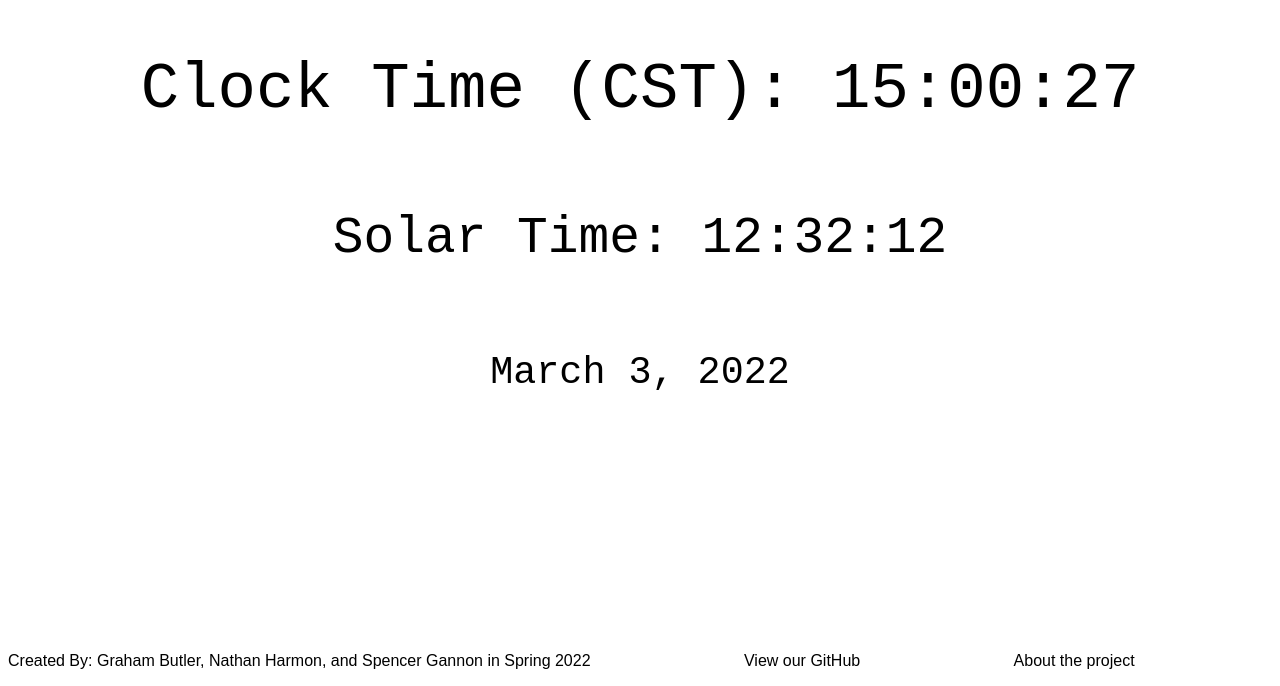
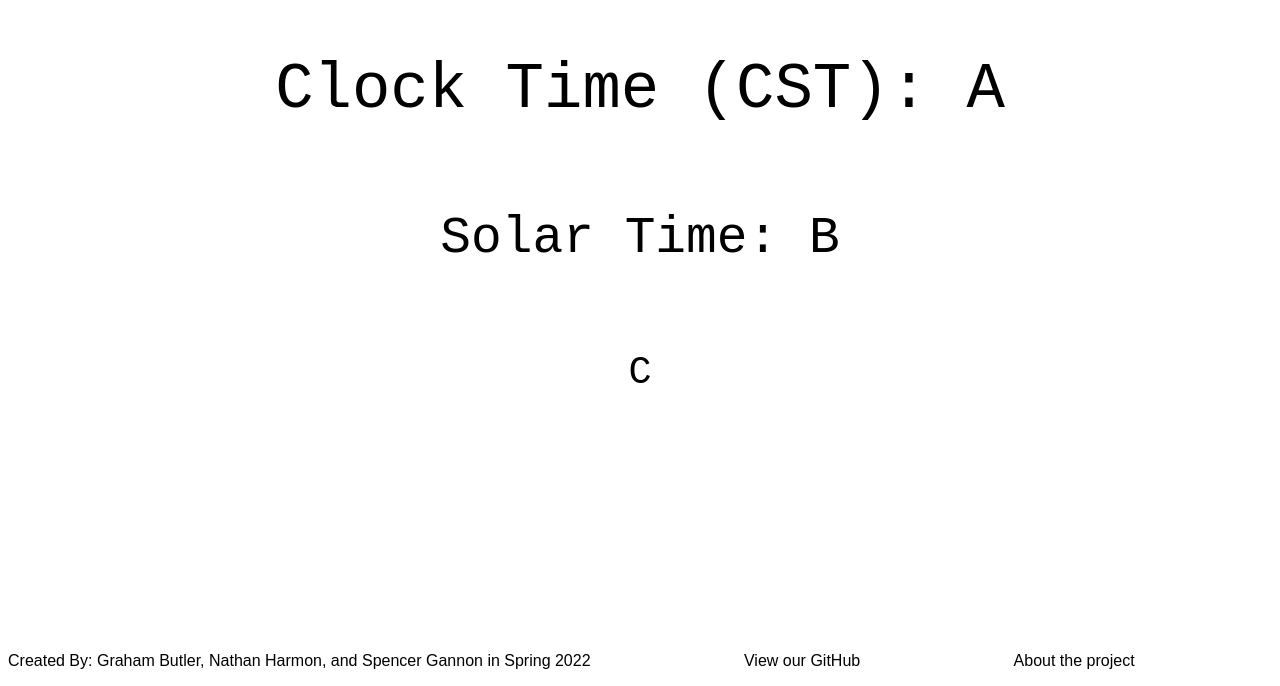
Before and after one commit to s-gannon/time-server-continued, a plain HTML site: page clock/index.html in a window 1280 px wide. Shown: the part 114-800 px from the top of the page. Drawn offline with Linux system fonts and the light colour scheme.

Commit message:
add javascript to modify the appropriate areas of the clock, still need to parse the proper time

```diff
--- a/clock/index.html
+++ b/clock/index.html
@@ -4,15 +4,16 @@
         <meta charset="utf-8">
         <title>Campanile Time Clock</title>
         <link rel="stylesheet" href="style.css">
+        <script src="script.js"></script>
         <!-- TODO: show site favicon -->
     </head>
     <body>
         <main id="time">
             <!-- time inside of the "time datetime" section is for screereader accessibility -->
             <!-- time between the tags is the time visible on the screen -->
-            <span id="time-main"><time datetime="">Clock Time (CST): 15:00:27</time></span>
-            <span id="time-solar"><time datetime="">Solar Time: 12:32:12</time></span>
-            <span id="date"><date date="">March 3, 2022</date></span>
+            <span id="time-main">Clock Time (CST): <time id="main-time" datetime="">15:00:27</time></span>
+            <span id="time-solar">Solar Time: <span id="solar-time">12:32:12</span></span>
+            <span><time id="date" datetime="2022-03-12">March 12, 2022</time></span>
         </main>
 
         <footer>
--- /dev/null
+++ b/clock/script.js
@@ -0,0 +1,17 @@
+document.addEventListener("DOMContentLoaded" , function() {
+	setTimeout(incrementTime, 1000);
+}, false)
+
+// window.location.reload();
+
+function incrementTime() {
+	const localElement = document.getElementById("main-time");
+	const solarElement = document.getElementById("solar-time");
+	const dateElement = document.getElementById("date");
+
+	localElement.textContent = "A";
+	localElement.setAttribute("datetime", "TIME A");
+	solarElement.textContent = "B";
+	dateElement.textContent = "C"
+	dateElement.setAttribute("datetime", "DATE C");
+}
```
